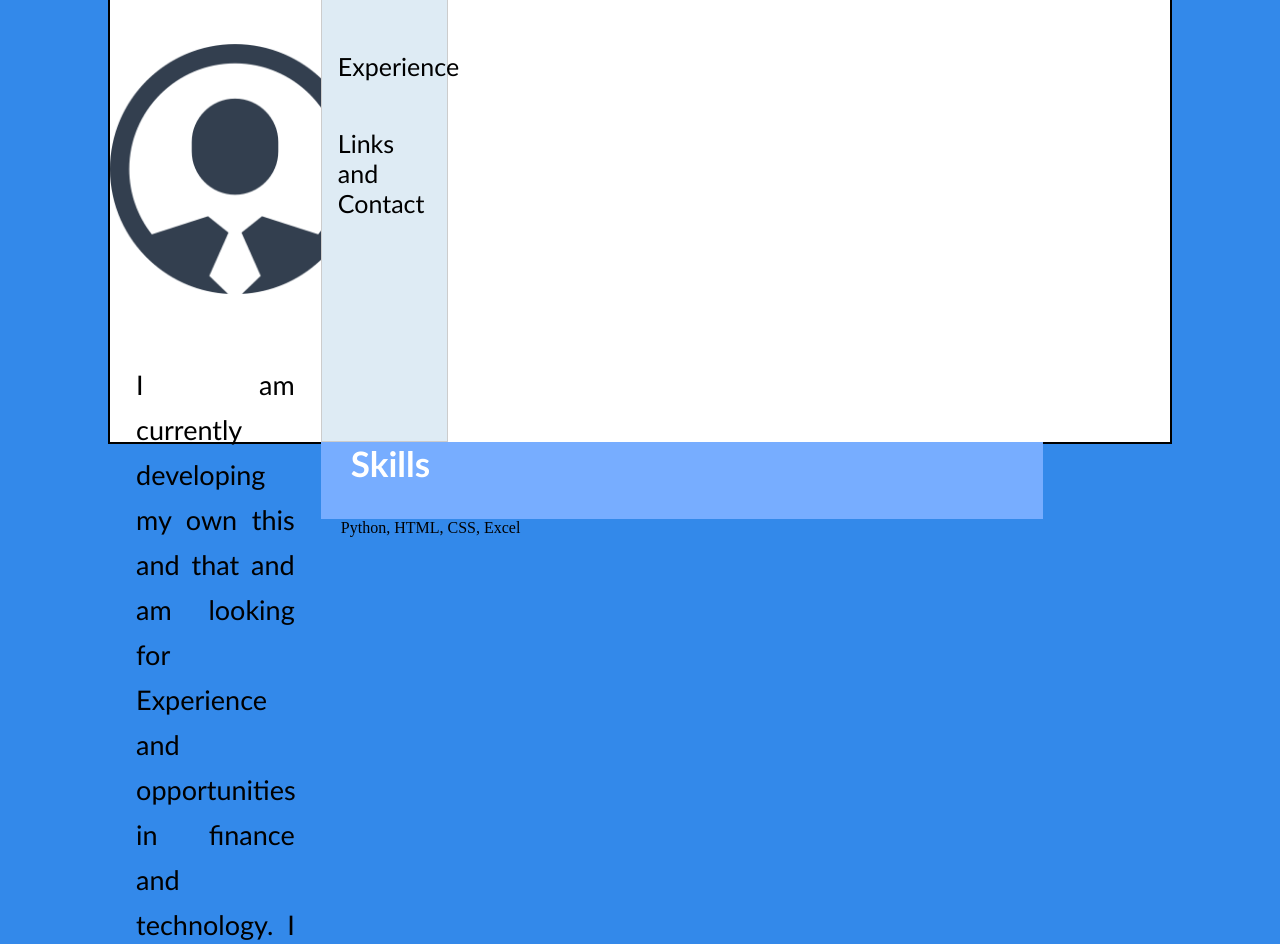
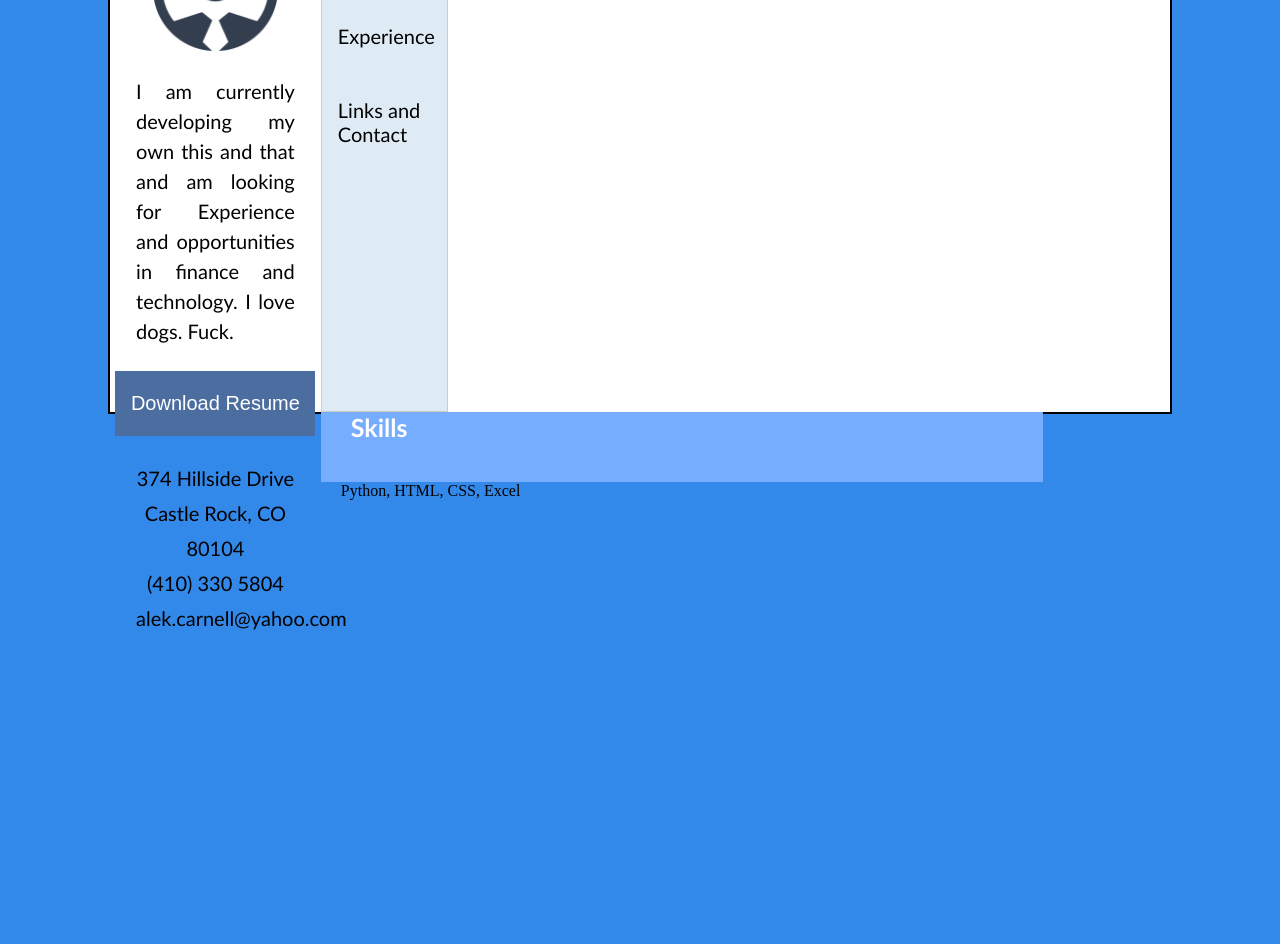
Before and after one commit to Owl9/resume, a plain HTML site: page index.html in a window 1280 px wide. Shown: the part 322-1266 px from the top of the page. Drawn offline with Linux system fonts and the light colour scheme.

Commit message:
Add files via upload

```diff
--- a/body.css
+++ b/body.css
@@ -8,14 +8,14 @@ body
 h3
 {
   font-family: calibri;
-  font-size: 35px;
+  font-size: 25px;
   color: white;
   padding-left: 30px;
 }
 
 p.name
 {
-  font-size: 60px;
+  font-size: 40px;
   font-family: calibri;
   font-weight: bold;
 }
@@ -23,26 +23,26 @@ p.name
 p.bio
 {
   width: 80%;
-  font-size: 27px;
+  font-size: 20px;
   font-family: calibri;
   padding: 5px;
-  line-height: 45px;
+  line-height: 30px;
   text-align: justify;
 }
 
 p.contact
 {
   width: 80%;
-  font-size: 27px;
+  font-size: 20px;
   font-family: calibri;
   padding: 5px;
-  line-height: 45px;
+  line-height: 35px;
 }
 
 div.body
 {
   background-color: #EDEDEC;
-  margin: 100px 100px 70px 100px;
+  margin: 70px 100px 70px 100px;
   height: 85%;
 }
 
@@ -110,7 +110,7 @@ div.content
     /*fonts*/
     color: black;
     font-family: calibri;
-    font-size: 25px;
+    font-size: 20px;
     /**/
     padding: 22px 16px;
     width: 100%;
@@ -144,19 +144,17 @@ div.content
 
 button.download
 {
-  width: 300px;
-  height: 75px;
+  width: 200px;
+  height: 65px;
   background-color: #4B6DA0;
   cursor: pointer;
   color: white;
-  font-size: 25px;
+  font-size: 20px;
   transition: 0.5s;
+  border: none;
 }
 
 button.download:hover
 {
-  width: 300px;
-  height: 75px;
   background-color: 78879E;
-  font-size: 25px;
 }
--- a/index.html
+++ b/index.html
@@ -40,11 +40,8 @@ function openCity(evt, cityName) {
     </center>
 
     <center>
-      <img class="profile_img" src="profile.png" height="250px" width="250px">
+      <img class="profile_img" src="profile.png" height="125px" width="125px">
     </center>
-
-    </br>
-    </br>
 
     <center>
       <p class="bio">
@@ -53,17 +50,10 @@ function openCity(evt, cityName) {
       </p>
     </center>
 
-    </br>
-    </br>
-    </br>
-
     <center>
       <button class="download">Download Resume</button>
     </center>
 
-    </br>
-    </br>
-    </br>
 
     <center>
       <p class="contact">374 Hillside Drive</br>
```
